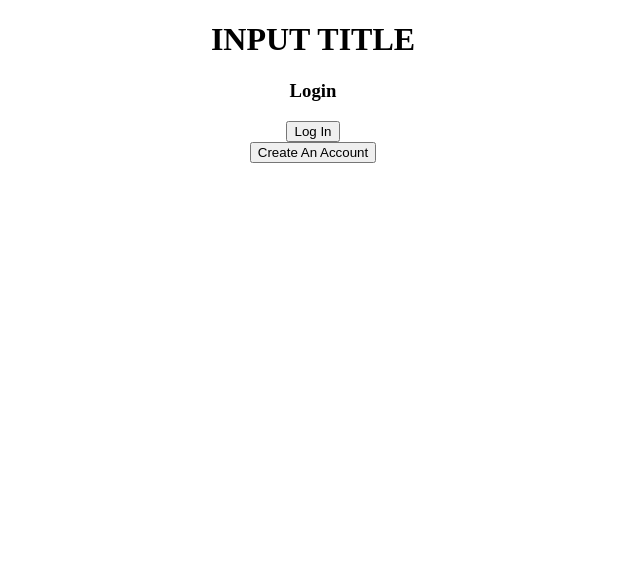
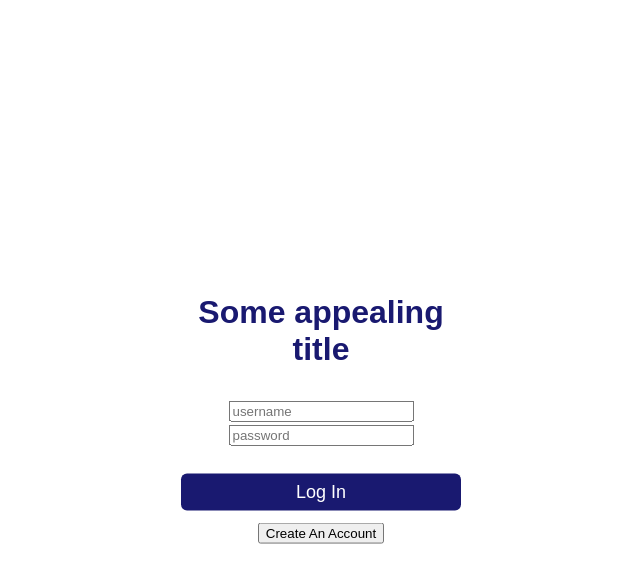
Before and after one commit to bertw2002/Carbon-Tracker, a Flask app: page /homepage in a window 1280 px wide. Shown: the top 583 px of the page, without its empty margins (327-967 px from the left). Run offline with Flask 2, Linux system fonts and the light colour scheme.

Commit message:
some css

```diff
--- a/app.py
+++ b/app.py
@@ -11,8 +11,8 @@ import sqlite3
 app = Flask(__name__)
 
 @app.route("/")
-def hello():
-    return "Hello World!"
+def root():
+    return render_template('homepage.html')
 
 # has logout button to log out
 @app.route("/homepage")
@@ -33,5 +33,4 @@ def createAccount():
 
 
 if __name__ == "__main__":
-    app.debug = True
-    app.run()
+    app.run(debug=True)
--- /dev/null
+++ b/static/styles/homepage.css
@@ -0,0 +1,35 @@
+body {
+  font-family: sans-serif;
+}
+#heading {
+
+}
+
+#textbox {
+    width: 100%;
+    overflow: hidden;
+    font-size: 20px;
+    padding: 8px 0;
+    margin: 8px 0;
+}
+
+#button {
+    width: 100%;
+    padding: 8px;
+    color: #ffffff;
+    background: none #191970;
+    border: none;
+    border-radius: 6px;
+    font-size: 18px;
+    cursor: pointer;
+    margin: 12px 0;
+}
+
+body {
+    width: 280px;
+    position: absolute;
+    top: 50%;
+    left: 50%;
+    transform: translate(-50%, -50%);
+    color: #191970;
+}
--- a/templates/homepage.html
+++ b/templates/homepage.html
@@ -3,12 +3,22 @@
 <html>
 <center>
   <head>
+    <meta charset="utf-8">
+    <link rel="stylesheet" href="{{ url_for('static',filename='styles/homepage.css') }}">
   </head>
   <body>
-    <h1>INPUT TITLE</h1>
-    <h3>Login</h3>
-    <form action="/login" method="GET">
-      <input type="submit" name="login-button" value="Log In">
+    <h1 id="heading">Some appealing title</h1>
+    <div class="textbox">
+    </div>
+
+    <form action="/auth" method="GET">
+      <div id="textbox">
+        <input type="text" name="username" placeholder="username">
+        <br>
+        <input type="password" name="password" placeholder="password">
+        <br>
+      </div>
+      <input id="button" type="submit" name="login-button" value="Log In">
     </form>
     <form action="/createAccount" method="GET">
       <input type="submit" name="login-button" value="Create An Account">
```
Also changed, not shown: templates/login.html (deleted).
